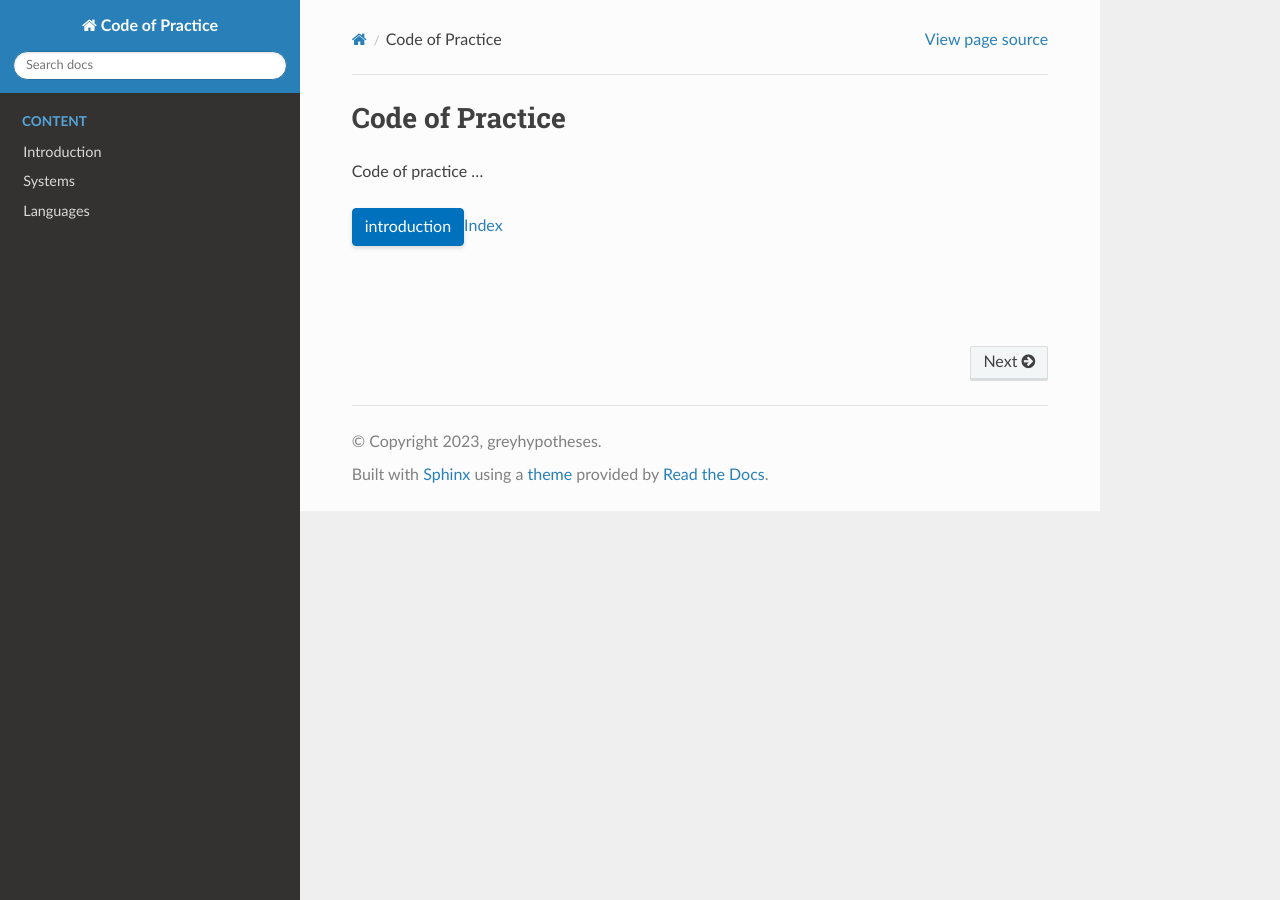
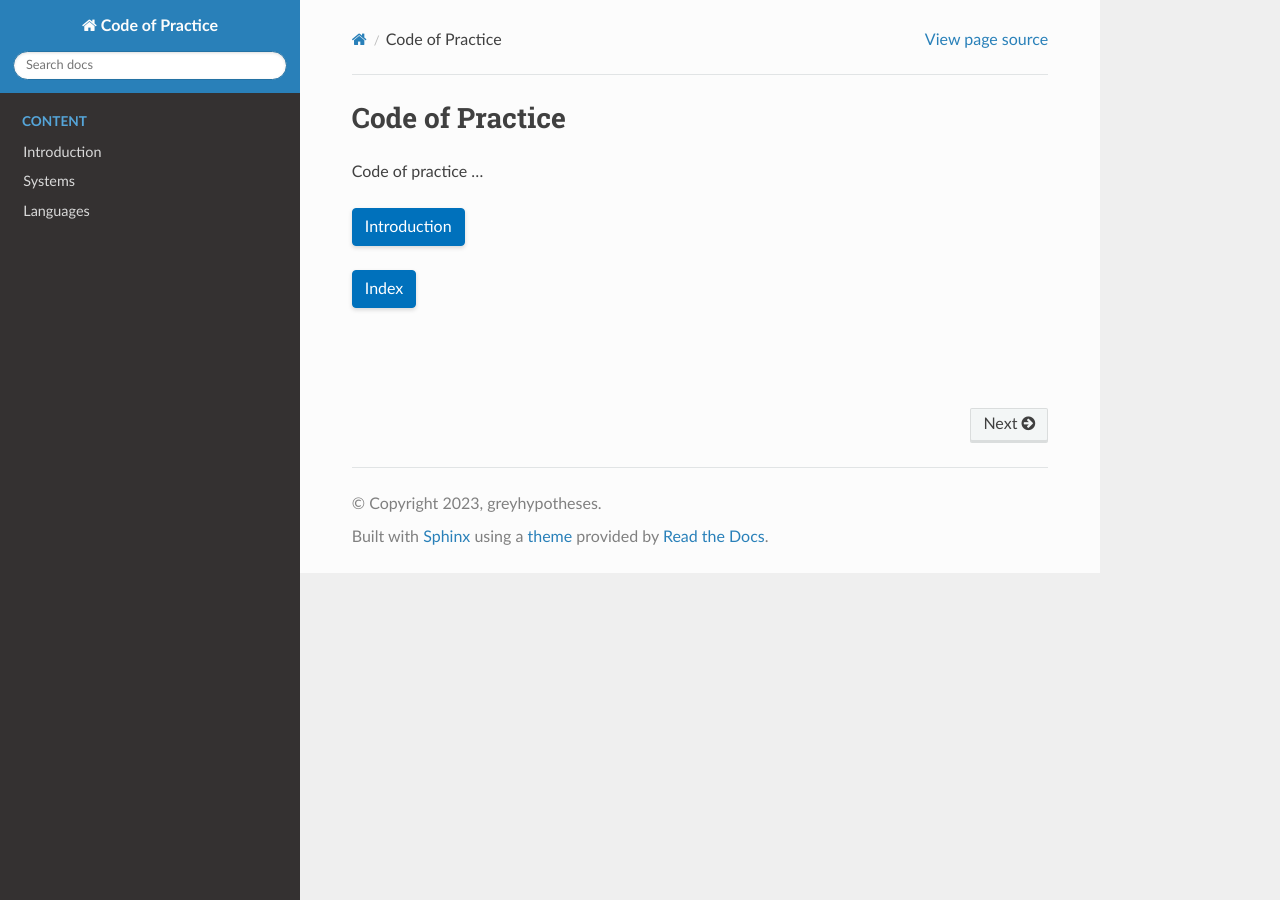
Before and after one commit to thereferences/practice, a Sphinx documentation site: the page built from docs/source/index.rst, in a window 1280 px wide. Built offline with Sphinx 7.4.7 and the Read the Docs theme 2.0.0, drawn with Linux system fonts in a browser that asks for light colours; some of the changed lines change nothing that is shown.

Commit message:
Update docs/source/index.rst

```diff
--- a/docs/source/index.rst
+++ b/docs/source/index.rst
@@ -12,13 +12,16 @@ Code of Practice
 
 
 .. button-link:: introduction.html
+   :tooltip: An introduction to the Code of Practice pages
    :color: primary
    :shadow:
 
-   introduction
+   Introduction
 
 
-   :ref:`genindex`
+.. button-ref:: genindex
+   :color: primary
+   :shadow:
 
 
 .. toctree::
```
